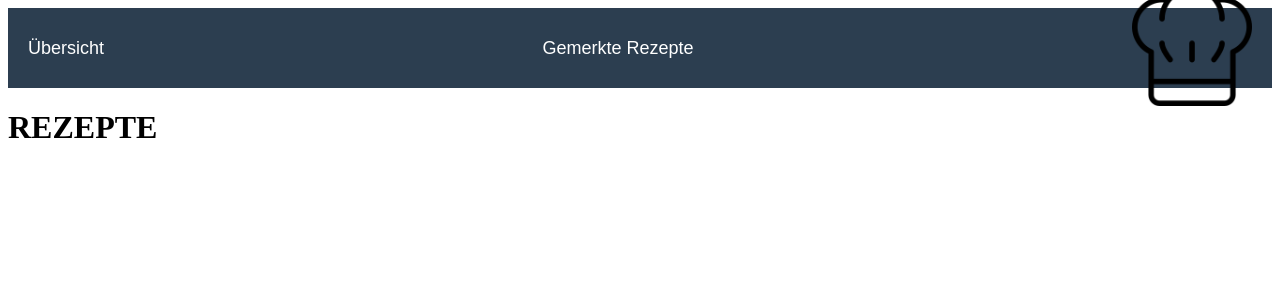
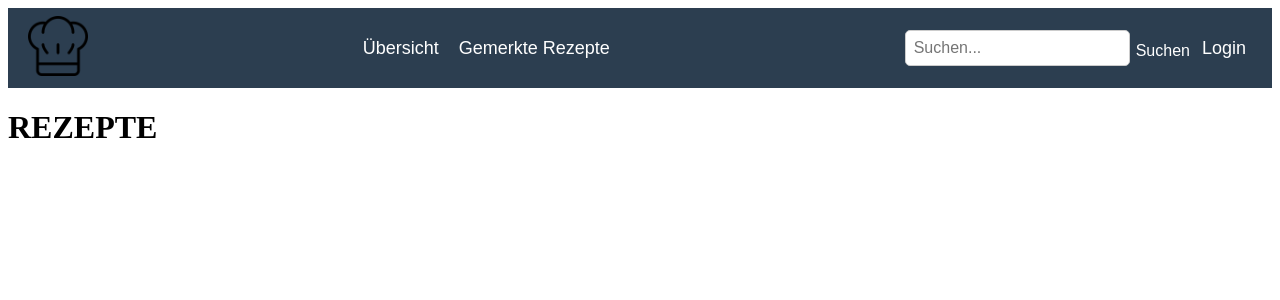
Before and after one commit to SaruniaOwO/Neue-Datenbank-Konzepte---Scharle, a Vue app in the folder front-end/: page / in a window 1280 px wide. Shown: the top 300 px of the page. Built offline with nearby package versions, Linux system fonts and the light colour scheme.

Commit message:
Navbar aktualisiert und LoginModal vorbereitet, funktioniert aber noch nich

```diff
--- /dev/null
+++ b/front-end/src/components/LoginModal.vue
@@ -0,0 +1,112 @@
+<template>
+    <div class="login-modal">
+      <div class="modal-content">
+        <span class="close" @click="closeModal">&times;</span> <!-- Schließen-Schaltfläche hinzugefügt -->
+        <h2 v-if="!registering">Anmelden</h2>
+        <h2 v-else>Registrieren</h2>
+        <form @submit.prevent="registerOrLogin" v-if="registering">
+          <input type="text" v-model="username" placeholder="Benutzername" required>
+          <input type="email" v-model="email" placeholder="E-Mail" required>
+          <input type="password" v-model="password" placeholder="Passwort" required>
+          <button type="submit">Registrieren</button>
+        </form>
+        <form @submit.prevent="registerOrLogin" v-else>
+          <input type="text" v-model="username" placeholder="Benutzername" required>
+          <input type="password" v-model="password" placeholder="Passwort" required>
+          <button type="submit">Anmelden</button>
+        </form>
+        <div class="register-link">
+          <span v-if="!registering">Noch kein Konto? </span>
+          <button @click="switchMode" v-if="!registering">Hier registrieren</button>
+          <a @click="switchMode" v-else>Jetzt anmelden</a>
+        </div>
+      </div>
+    </div>
+  </template>
+
+  <script>
+  import axios from 'axios';
+
+  export default {
+    data() {
+      return {
+        username: '',
+        email: '',
+        password: '',
+        registering: false // Zustand, um zwischen Anmelden und Registrieren zu wechseln
+      };
+    },
+    methods: {
+      async registerOrLogin() {
+        try {
+          if (this.registering) {
+            // Registrieren
+            axios.post('http://localhost:8000/register', {
+                username: this.username,
+                 email: this.email,
+                 password: this.password
+                    });
+            // Hier könntest du z.B. eine Meldung anzeigen, dass die Registrierung erfolgreich war
+          } else {
+            // Anmelden
+            // Implementiere die Anmeldefunktionalität hier
+            console.log('Anmeldung mit Benutzername:', this.username, 'und Passwort:', this.password);
+          }
+        } catch (error) {
+          console.error('Fehler beim Registrieren/Anmelden:', error);
+          // Hier könntest du eine Fehlermeldung anzeigen
+        }
+      },
+      switchMode() {
+        this.registering = !this.registering;
+      },
+      closeModal() {
+        this.$emit('close'); // Schließen-Ereignis auslösen
+      }
+    }
+  }
+  </script>
+
+<style scoped>
+.login-modal {
+  position: fixed;
+  top: 50%;
+  left: 50%;
+  transform: translate(-50%, -50%);
+  background-color: white;
+  padding: 20px;
+  border-radius: 5px;
+  box-shadow: 0 2px 5px rgba(0, 0, 0, 0.1);
+  border: 2px solid #007bff; /* Rahmenumrandung hinzufügen */
+}
+
+.modal-content {
+  text-align: center;
+}
+
+input[type="text"],
+input[type="password"],
+input[type="email"],
+button {
+  display: block;
+  margin: 10px auto;
+  width: 200px;
+  padding: 8px;
+}
+
+button {
+  background-color: #007bff;
+  color: white;
+  border: none;
+  border-radius: 5px;
+  cursor: pointer;
+}
+
+button:hover {
+  background-color: #0056b3;
+}
+
+.register-link {
+  margin-top: 10px;
+}
+</style>
--- a/front-end/src/components/NavBar.vue
+++ b/front-end/src/components/NavBar.vue
@@ -1,21 +1,46 @@
 <template>
   <div class="nav-bar">
-    <router-link to="/Uebersicht" class="nav-link">Übersicht</router-link>
-    <router-link to="/GemerkteRezepte" class="nav-link">Gemerkte Rezepte</router-link>
     <div class="logo-wrap">
-      <img :src="logo" alt="Logo" class="logo" />
+      <router-link to="/">
+        <img :src="logo" alt="Logo" class="logo" />
+      </router-link>
     </div>
+    <div class="nav-center">
+      <router-link to="/Uebersicht" class="nav-link">Übersicht</router-link>
+      <router-link to="/GemerkteRezepte" class="nav-link">Gemerkte Rezepte</router-link>
+    </div>
+    <div class="nav-right">
+      <div class="search-bar">
+        <input type="text" placeholder="Suchen..." class="search-input">
+      </div>
+      <button class="search-button">Suchen</button>
+      <button class="login-button" @click="openLoginModal">Login</button>
+    </div>
+    <login-modal v-if="showLoginModal" @close="closeLoginModal"></login-modal>
   </div>
 </template>
 
 <script>
 import logo from '@/assets/logo.png'
+import LoginModal from './LoginModal.vue';
 
 export default {
   name: 'NavBar',
   data() {
     return {
       logo,
+      showLoginModal: false,
+    }
+  },
+  components: {
+    LoginModal
+  },
+  methods: {
+    openLoginModal() {
+      this.showLoginModal = true;
+    },
+    closeLoginModal() {
+      this.showLoginModal = false;
     }
   }
 }
@@ -31,24 +56,72 @@ export default {
   padding: 0 20px;
 }
 
+.logo-wrap {
+  flex: 0 0 auto;
+}
+
+.logo {
+  max-height: 60px;
+}
+
+.nav-center {
+  flex: 1;
+  display: flex;
+  justify-content: center;
+}
+
+.nav-right {
+  display: flex;
+  align-items: center;
+}
+
 .nav-link {
   color: #ffffff;
   font-size: 18px;
   text-decoration: none;
   margin-right: 20px;
-  font-family: 'Arial', sans-serif; /* Schöne Schriftart */
+  font-family: 'Arial', sans-serif;
   transition: color 0.3s ease;
 }
 
 .nav-link:hover {
-  color: #ffd700; /* Farbe ändern bei Hover */
+  color: #ffd700;
 }
 
-.logo-wrap {
-  max-width: 120px;
+.search-bar {
+  display: flex;
+  align-items: center;
 }
 
-.logo {
-  max-width: 100%;
+.search-input {
+  padding: 8px;
+  font-size: 16px;
+  border: 1px solid #ccc;
+  border-radius: 5px;
+}
+
+.search-button {
+  background-color: transparent;
+  color: #ffffff;
+  border: none;
+  font-size: 16px;
+  margin-top: 5px; /* Abstand zwischen Suchleiste und Suchbutton */
+  cursor: pointer;
+}
+
+.search-button:hover {
+  color: #ffd700;
+}
+
+.login-button {
+  background-color: transparent;
+  color: #ffffff;
+  border: none;
+  font-size: 18px;
+  cursor: pointer;
+}
+
+.login-button:hover {
+  color: #ffd700;
 }
 </style>
```
